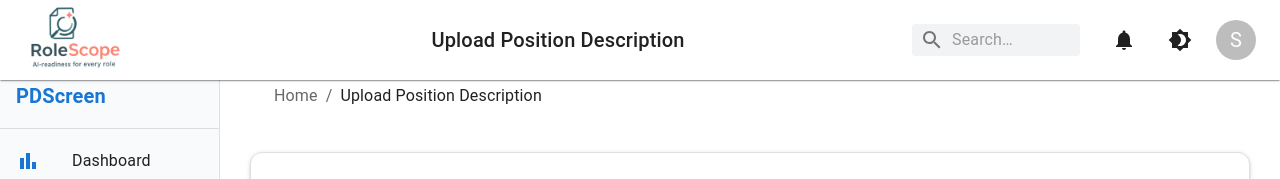
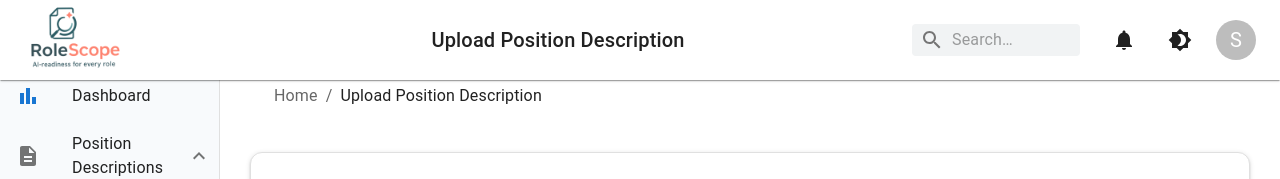
Before and after one commit to michael1714/PDScreen, a React (Vite) app: page /upload in a window 1280 px wide. Shown: the top 179 px of the page. Built offline with nearby package versions, Linux system fonts and the light colour scheme; no server answers; sample sign-in values are in the browser's storage.

Commit message:
Remove PDScreen title from sidebar menu

```diff
--- a/src/components/Sidebar.tsx
+++ b/src/components/Sidebar.tsx
@@ -44,12 +44,6 @@ const Sidebar: React.FC = () => {
     >
       <Toolbar />
       <Box sx={{ overflow: 'auto', display: 'flex', flexDirection: 'column', height: '100%' }}>
-        <Box sx={{ p: 2, display: 'flex', alignItems: 'center' }}>
-          <Typography variant="h6" fontWeight={700} color="primary">
-            PDScreen
-          </Typography>
-        </Box>
-        <Divider />
         <List>
           <ListItem button component={NavLink} to="/dashboard">
             <ListItemIcon>
```
